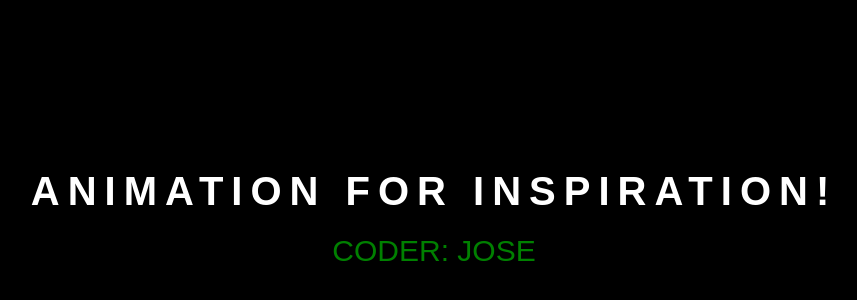
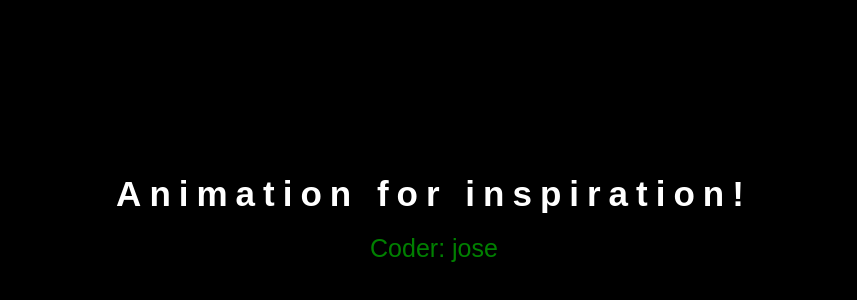
Before and after one commit to MakerJoseph/animation, a plain HTML site: page index.html in a window 1280 px wide. Shown: the part 182-482 px from the top of the page, without its empty margins (206-1063 px from the left). Drawn offline with Linux system fonts and the light colour scheme.

Commit message:
fixed a typo

```diff
--- a/styles.css
+++ b/styles.css
@@ -16,12 +16,12 @@ body{
   width: 100%;
 }
 .container span{
-  text-transform: uppercase;
+  /* text-transform: uppercase; */
   display: block;
 }
 .text1{
   color: white;
-  font-size: 40px;
+  font-size: 35px;
   font-weight: 700;
   letter-spacing: 8px;
   margin-bottom: 20px;
@@ -31,12 +31,12 @@ body{
 
 }
 .text2{
-  font-size: 30px;
+  font-size: 25px;
   color: green;
 
 }
 
-@@keyframes text {
+@keyframes text {
   0%{
     color: black;
     margin-bottom: -40%;
@@ -45,7 +45,7 @@ body{
     letter-spacing: 25px;
     margin-bottom: -40%;
   }
-  0%{
+  85%{
     letter-spacing: 8px;
     margin-bottom: -40%;
   }
```
